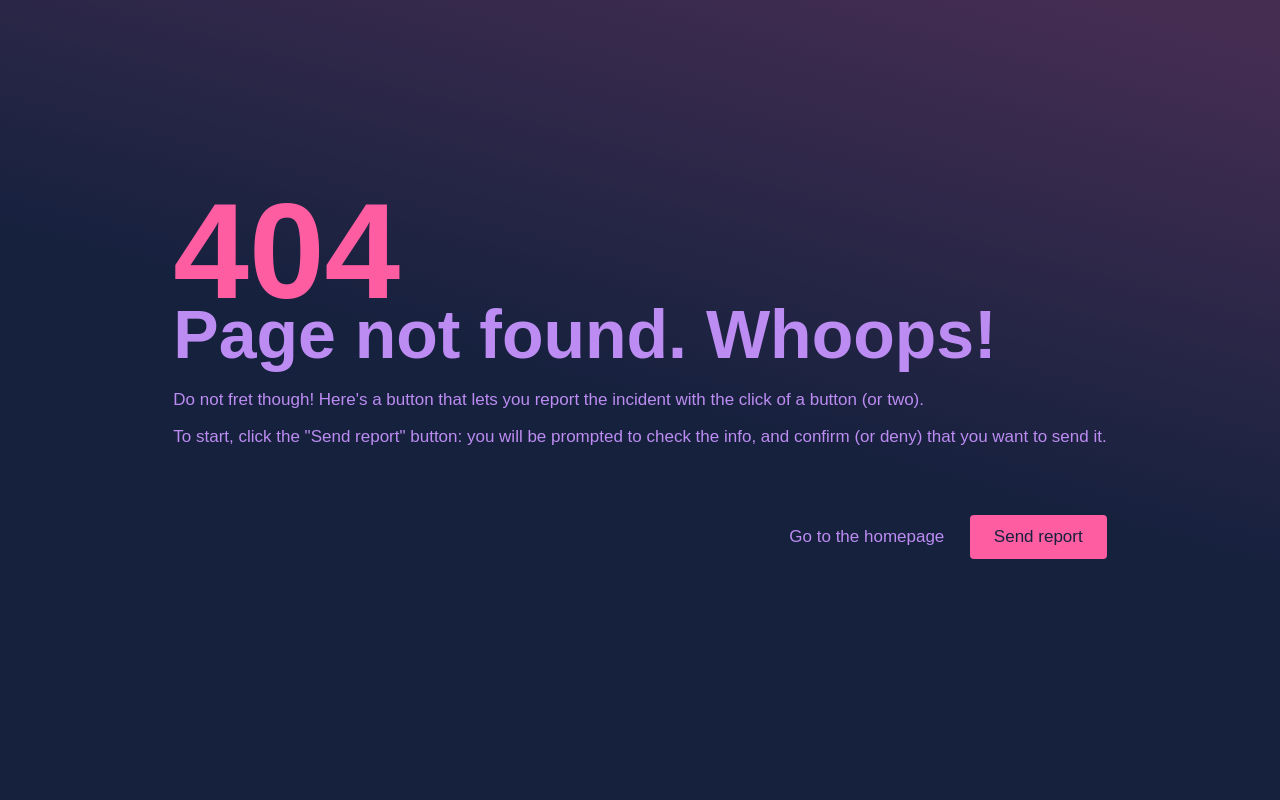
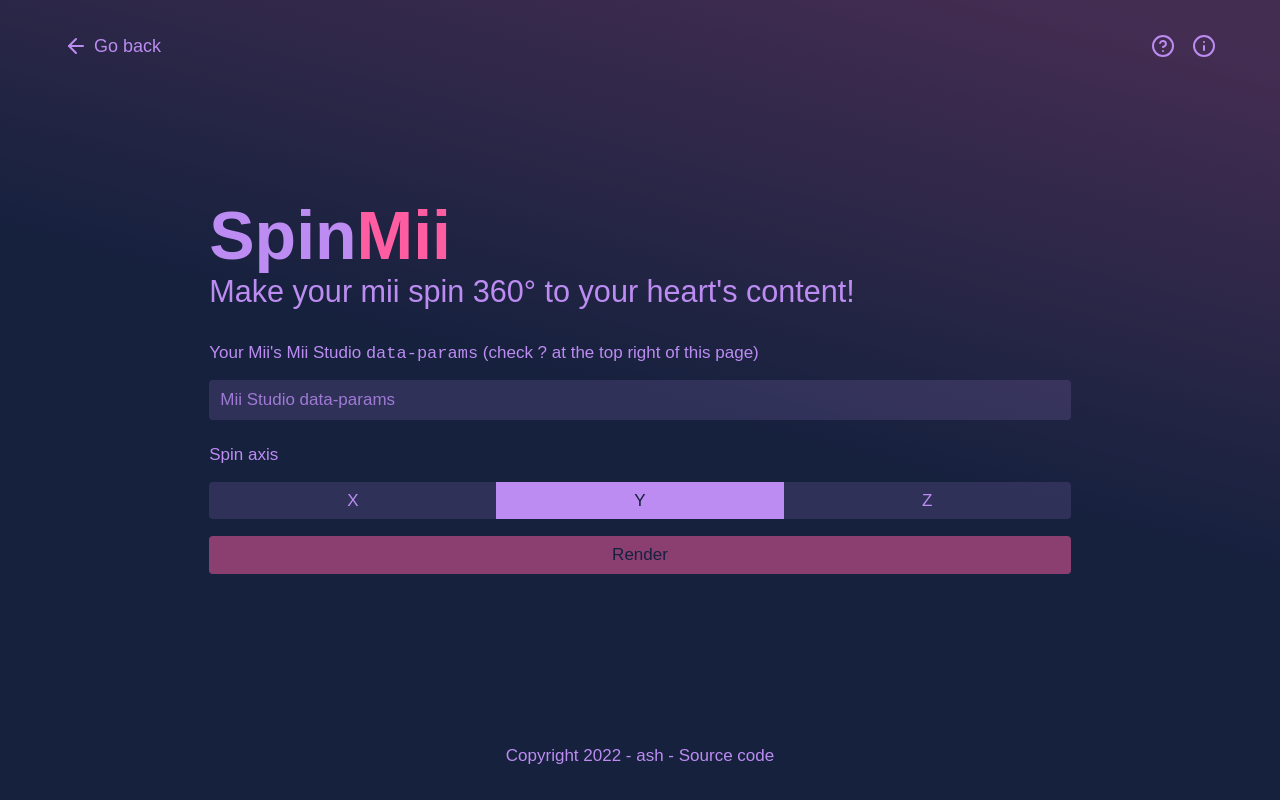
Before and after one commit to gitlimes/website, a Next.js app: page /spinmii in a window 1280 px wide. Before the commit this address had no page. Built offline with nearby package versions, Linux system fonts and the light colour scheme; a web font is replaced by a local one.

Commit message:
feat: add spinmii

```diff
--- a/package.json
+++ b/package.json
@@ -13,6 +13,7 @@
     "classnames": "^2.3.1",
     "cookies": "^0.8.0",
     "file-saver": "^2.0.5",
+    "gifenc": "^1.0.3",
     "html-react-parser": "^1.4.0",
     "jszip": "^3.9.1",
     "next": "^12.1.0",
--- /dev/null
+++ b/pages/api/spinmii.js
@@ -0,0 +1,68 @@
+const { GIFEncoder, quantize, applyPalette, nearestColorIndex } = require("gifenc");
+const { createCanvas, loadImage } = require("@napi-rs/canvas");
+
+export default async function stats(req, res) {
+	const {
+		query: { data, axis },
+	} = req;
+
+	const generateRenderUrl = (degrees) => {
+		let cameraRotate = "";
+
+		switch (axis) {
+			case "x":
+				cameraRotate = `&cameraXRotate=${degrees}&cameraYRotate=0&cameraZRotate=0`;
+				break;
+			case "y":
+				cameraRotate = `&cameraXRotate=0&cameraYRotate=${degrees}&cameraZRotate=0`;
+				break;
+			case "z":
+				cameraRotate = `&cameraXRotate=0&cameraYRotate=0&cameraZRotate=${degrees}`;
+				break;
+			default:
+				cameraRotate = `&cameraXRotate=0&cameraYRotate=0&cameraZRotate=0`;
+				break;
+		}
+
+		return `https://studio.mii.nintendo.com/miis/image.png?type=face&expression=normal&width=512&bgColor=13173300&clothesColor=default${cameraRotate}&characterXRotate=0&characterYRotate=0&characterZRotate=0&lightXDirection=0&lightYDirection=0&lightZDirection=0&lightDirectionMode=none&instanceCount=1&instanceRotationMode=model&data=${encodeURIComponent(
+			data
+		)}`;
+	};
+
+	const gif = GIFEncoder();
+	const canvas = createCanvas(512, 512);
+	const ctx = canvas.getContext("2d");
+
+	for (let i = 0; i < 36; i++) {
+		ctx.clearRect(0, 0, 512, 512);
+
+		const frame = generateRenderUrl(i * 10);
+		await loadImage(frame).then((image) => {
+			ctx.drawImage(image, 0, 0);
+		});
+		const { data, width, height } = ctx.getImageData(0, 0, 512, 512);
+
+		const format = "rgba4444";
+
+		const palette = quantize(data, 256, { format });
+		const index = applyPalette(data, palette, format);
+
+		const transparentIndex = nearestColorIndex(palette, [0, 0, 0, 0]);
+		gif.writeFrame(index, width, height, {
+			palette,
+			transparent: true,
+			transparentIndex,
+			delay: 50,
+		});
+	}
+
+	gif.finish();
+
+	const gifBuffer = gif.bytes();
+
+	res.writeHead(200, {
+		"Content-Type": "image/gif",
+		"Content-Length": gifBuffer.length,
+	});
+	res.end(gifBuffer);
+}
--- /dev/null
+++ b/pages/spinmii.js
@@ -0,0 +1,191 @@
+import Head from "next/head";
+import { useState } from "react";
+import GoHome from "../components/GoHome";
+import Guide from "../components/Guide";
+import OpenGraph from "../components/openGraph";
+import Footer from "../components/Footer";
+
+import styles from "../styles/stuffitempage.module.css";
+
+export default function SpinMii() {
+	const [axis, setAxis] = useState("y");
+	const [miiData, setmiiData] = useState("");
+
+	const renderURL = `/api/spinmii?data=${encodeURIComponent(
+		miiData
+	)}&axis=${encodeURIComponent(axis)}`;
+
+	return (
+		<div>
+			<Head>
+				<title>SpinMii</title>
+				<meta property="og:title" content="spinmii | ash" />
+				<meta property="twitter:title" content="spinmii | ash" />
+				<meta
+					property="og:description"
+					content="Make your mii spin 360° to your heart's content!"
+				/>
+				<meta
+					property="twitter:description"
+					content="Make your mii spin 360° to your heart's content!"
+				/>
+				<meta
+					property="og:image"
+					content="https:/limes.pink/api//spinmii?data=dfe5ecbabfbcc6cc040e0c141c202b363b3940474c53626a818c93a1a7aed5bac2cad6c7cbdfe3f7ff020907081020&axis=y"
+				/>
+				<meta
+					name="twitter:image"
+					content="https:/limes.pink/api//spinmii?data=dfe5ecbabfbcc6cc040e0c141c202b363b3940474c53626a818c93a1a7aed5bac2cad6c7cbdfe3f7ff020907081020&axis=y"
+				/>
+				<OpenGraph />
+			</Head>
+
+			<div className={styles.wrapper} id="wrapper">
+				<GoHome />
+
+				<div className={styles.floatingContainer}>
+					<div className={styles.projectHero}>
+						<h1>
+							Spin<span className="accented">Mii</span>
+						</h1>
+						<p>Make your mii spin 360° to your heart's content!</p>
+					</div>
+
+					<label htmlFor="miiData">
+						Your Mii's Mii Studio <code>data-params</code> (check ? at the top
+						right of this page)
+					</label>
+					<input
+						type="text"
+						required={true}
+						placeholder="Mii Studio data-params"
+						onChange={(e) => setmiiData(e.target.value)}
+					/>
+					<label htmlFor="axis" style={{ marginTop: "1.5rem" }}>
+						Spin axis
+					</label>
+					<fieldset
+						name="axis"
+						className={styles.three}
+						onChange={(e) => setAxis(e.target.value)}
+					>
+						<input type="radio" id="x" name="spin" value="x" />
+						<label htmlFor="x">X</label>
+						<input type="radio" id="y" name="spin" value="y" defaultChecked />
+						<label htmlFor="y">Y</label>
+						<input type="radio" id="z" name="spin" value="z" />
+						<label htmlFor="z">Z</label>
+					</fieldset>
+
+					<a
+						href={renderURL}
+						target="_blank"
+						className={!miiData ? styles.disabled : null}
+					>
+						<button className={styles.styled}>Render</button>
+					</a>
+				</div>
+
+				<div className={styles.guide}>
+					<div id="credits">
+						<Guide icon="info">
+							<h2>Credits</h2>
+							<p>Huge thanks to all the people who made this possible:</p>
+							<ul>
+								<li>
+									<a
+										href="https://github.com/darcellapy/SpinMii"
+										target="_blank"
+										rel="noreferrer noopener"
+										style={{ fontWeight: "bold" }}
+									>
+										le hacker !
+									</a>
+									<img
+										src="/assets/images/le hacker!.png"
+										alt="A drawing of le hacker! with a red circle and arrows pointing at their face. Top right, text that reads: 'the dumbass who had the idea'"
+										style={{ width: "100%" }}
+									/>
+								</li>
+								<li>
+									<a
+										href="#"
+										target="_blank"
+										rel="noreferrer noopener"
+										style={{ fontWeight: "bold" }}
+									>
+										Me
+									</a>
+									, for building the implementation on this page
+								</li>
+							</ul>
+						</Guide>
+					</div>
+					<div
+						id="help"
+						style={{ position: "absolute", top: "0", right: "calc(24px + 1rem)" }}
+					>
+						<Guide icon="help">
+							<h2>
+								How do I get my Mii's <code>data-params</code>?
+							</h2>
+							<h3>Nintendo Network</h3>
+							<ol>
+								<li>
+									Open Mii Studio (login{" "}
+									<a
+										href="https://accounts.nintendo.com/login?post_login_redirect_uri=https%3A%2F%2Faccounts.nintendo.com%2Fmii_studio"
+										target="_blank"
+										rel="noreferrer noopener"
+										style={{ fontWeight: "bold" }}
+									>
+										here
+									</a>
+									)
+								</li>
+								<li>Click on the Mii {">"} Edit</li>
+								<li>
+									Open your browser's console, and paste this:{" "}
+									<code>
+										console.log(document.body.attributes["data-params"].textContent)
+									</code>
+								</li>
+								<li>
+									The console will spit out your mii's <code>data-params</code>!
+								</li>
+							</ol>
+
+							<h3>Pretendo Network</h3>
+							<ol>
+								<li>
+									Open the Mii editor (login{" "}
+									<a
+										href="https://pretendo.network/account/miieditor"
+										target="_blank"
+										rel="noreferrer noopener"
+										style={{ fontWeight: "bold" }}
+									>
+										here
+									</a>
+									)
+								</li>
+								<li>
+									Open your browser's console, and paste this:{" "}
+									<code>
+										console.log(document.querySelector(".new-mii-wrapper{">"}
+										img.new-mii").src.split("&data=")[1])
+									</code>
+								</li>
+								<li>
+									The console will spit out your mii's <code>data-params</code>!
+								</li>
+							</ol>
+						</Guide>
+					</div>
+				</div>
+
+				<Footer sourceCodeOverride="https://github.com/ashmonty/website/blob/main/pages/api/spinmii.js" />
+			</div>
+		</div>
+	);
+}
--- a/styles/components/guide.module.css
+++ b/styles/components/guide.module.css
@@ -16,12 +16,23 @@
 }
 
 .guide {
-  background: var(--accent);
+  background: var(--secondary);
   color: var(--background);
-  width: fit-content;
+  width: 480px;
   max-width: calc(90vw - 4rem);
   padding: 2rem;
   margin-top: 0.7rem;
   border-radius: 1.5rem;
   box-shadow: 0px 0px 0px 1000vw rgba(var(--backgroundrgb), 0.7);
 }
+
+.guide code {
+  display: inline-block;
+  background: var(--background);
+  color: var(--secondary);
+  padding: 0.2rem 0.4rem;
+  border-radius: 0.2rem;
+  margin-top: 0.1rem;
+  max-width: 100%;
+  overflow-x: scroll;
+}
--- a/styles/stuffitempage.module.css
+++ b/styles/stuffitempage.module.css
@@ -104,6 +104,43 @@
 .floatingContainer > button:hover,
 button.styled:hover {
   background: rgba(var(--accentrgb), 0.85);
+}
+
+.floatingContainer > label {
+  display: inline-block;
+  margin-top: 2rem;
+}
+
+.floatingContainer > fieldset {
+  border: none;
+  margin: 0;
+  margin-top: 1rem;
+  padding: 0;
+  display: grid;
+  border-radius: 4px;
+  background: rgba(var(--secondaryrgb), 0.15);
+  overflow: hidden;
+}
+
+.floatingContainer > fieldset input[type="radio"] {
+  display: none;
+}
+
+.floatingContainer > fieldset input[type="radio"] + label {
+  display: flex;
+  align-items: center;
+  justify-content: center;
+  padding: 0.5rem;
+  cursor: pointer;
+}
+
+.floatingContainer > fieldset input[type="radio"]:checked + label {
+  background: var(--secondary);
+  color: var(--background);
+}
+
+.floatingContainer > fieldset.three {
+  grid-template-columns: repeat(3, 1fr);
 }
 
 .notice {
```
Also changed, not shown: public/assets/images/le hacker!.png (added), 1 other file (tests, documents, lock files or other folders).
